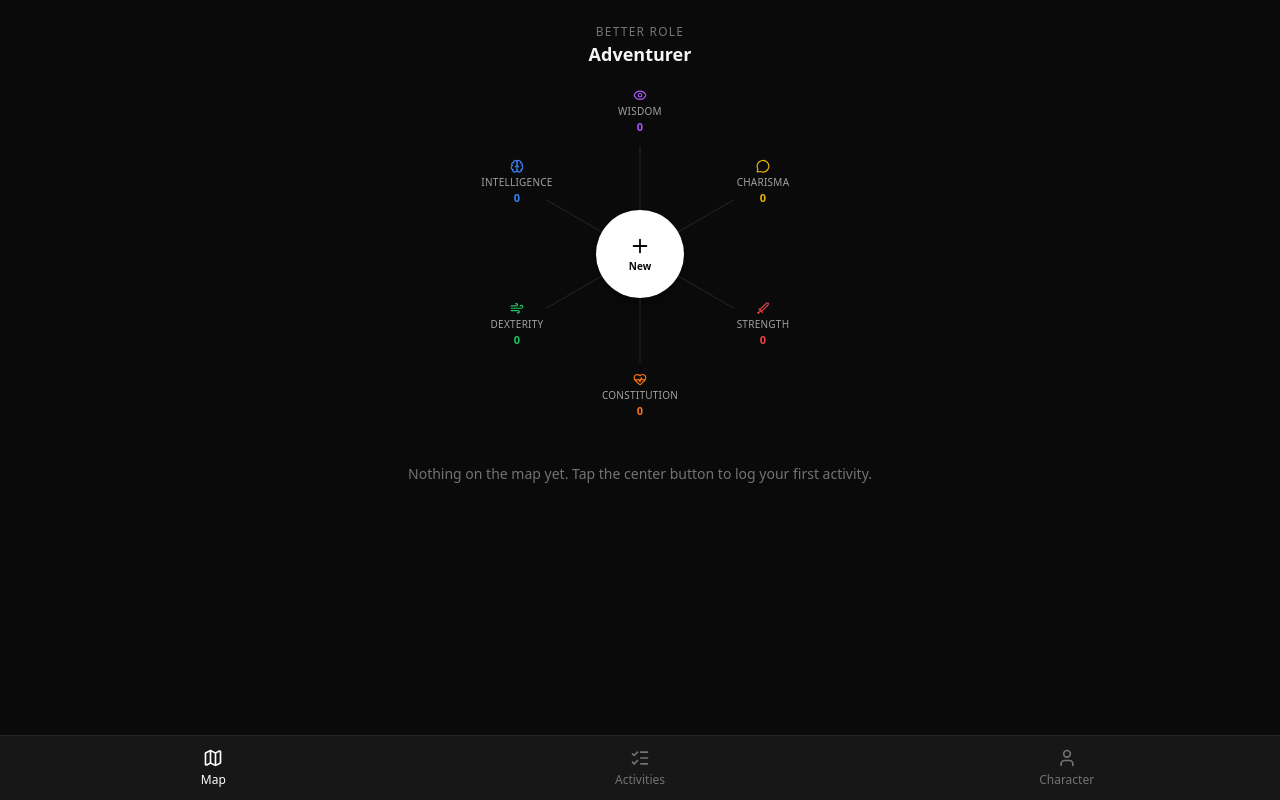
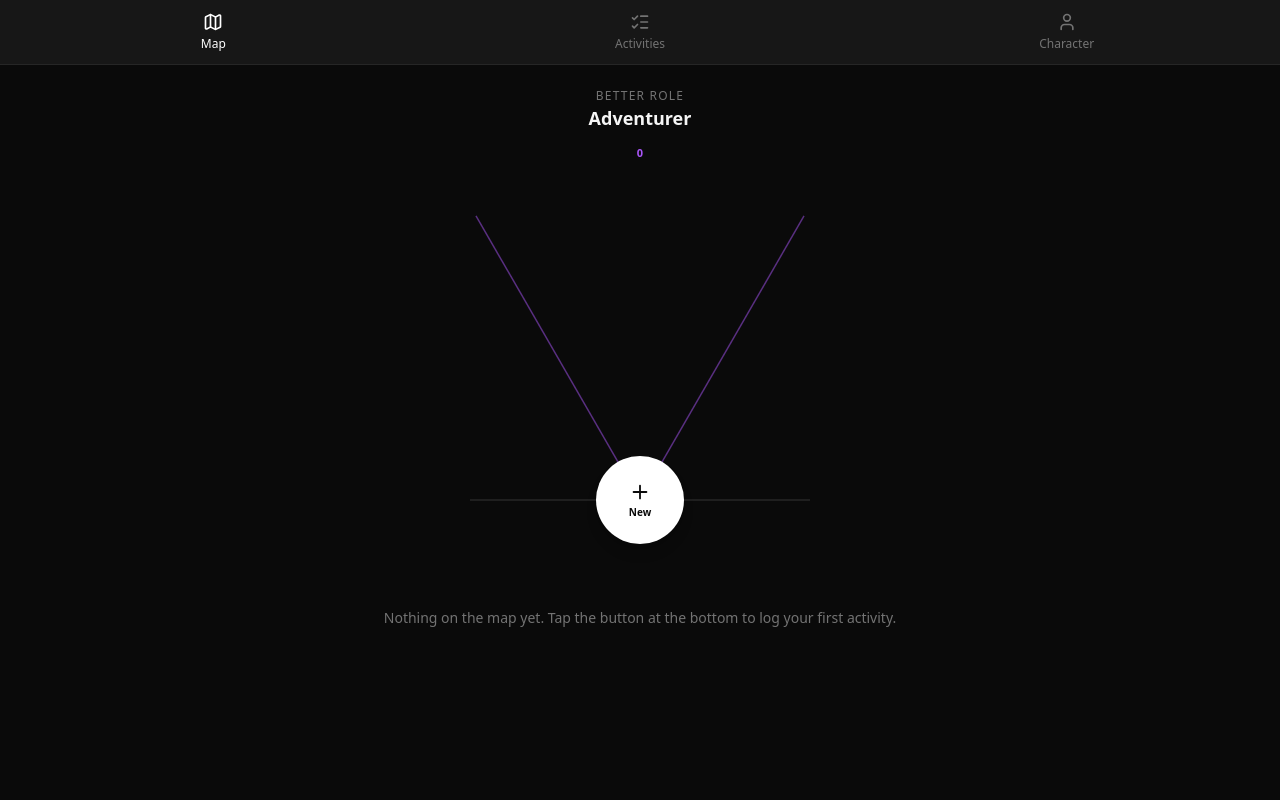
Before and after one commit to CutelilCucumber/better-role, a React (Vite) app: page / in a window 1280 px wide. Built offline with nearby package versions, Linux system fonts and the light colour scheme.

Commit message:
add drag support fr dial, move navbar

```diff
--- a/src/App.jsx
+++ b/src/App.jsx
@@ -5,7 +5,7 @@ import { EMPTY_STATE, ATTR_MAP } from "./constants";
 import { loadState, saveState } from "./utils/storage";
 import { activityStats, uid } from "./utils/helpers";
 
-import { BottomNav, Toast } from "./components";
+import { TopNav, Toast } from "./components";
 import { MapScreen, ActivitiesScreen, ActivityDetail, CharacterScreen } from "./pages";
 import { NewActivityModal, RecordSessionModal, PersonalBestToast } from "./modals";
 
@@ -264,7 +264,9 @@ export default function App() {
       className="w-full min-h-screen bg-neutral-950 text-neutral-100 flex flex-col"
       style={{ fontFamily: "system-ui, sans-serif" }}
     >
-      <div className="flex-1 overflow-y-auto pb-20">
+      <TopNav />
+
+      <div className="flex-1 overflow-y-auto pt-16">
         <AppRoutes
           state={state}
           showNewActivity={showNewActivity}
@@ -295,8 +297,6 @@ export default function App() {
           }}
         />
       </div>
-
-      <BottomNav />
 
       {showNewActivity && (
         <NewActivityModal
--- a/src/components/BottomNav.jsx
+++ b/src/components/TopNav.jsx
@@ -8,9 +8,9 @@ const ITEMS = [
   { path: "/character", label: "Character", icon: User },
 ];
 
-export default function BottomNav() {
+export default function TopNav() {
   return (
-    <div className="fixed bottom-0 left-0 right-0 bg-neutral-900 border-t border-neutral-800 flex z-40">
+    <div className="fixed top-0 left-0 right-0 bg-neutral-900 border-b border-neutral-800 flex z-40">
       {ITEMS.map(({ path, label, icon: Icon }) => (
         <NavLink
           key={path}
--- a/src/components/index.js
+++ b/src/components/index.js
@@ -1,4 +1,4 @@
-export { default as BottomNav } from "./BottomNav";
+export { default as TopNav } from "./TopNav";
 export { default as StatCard } from "./StatCard";
 export { default as Field } from "./Field";
 export { default as ModalShell } from "./ModalShell";
--- a/src/pages/MapScreen.jsx
+++ b/src/pages/MapScreen.jsx
@@ -1,12 +1,59 @@
-import React, { useMemo } from "react";
+import React, { useMemo, useState, useEffect, useCallback } from "react";
 import { Plus } from "lucide-react";
 import { ATTRS } from "../constants";
 import { activityStats, nodeRadius } from "../utils/helpers";
 
+const BUTTON_RADIUS = 44;
+const BOTTOM_MARGIN = 24;
+const TOP_MARGIN = 24;
+
+function angleFromHub(clientX, clientY, containerRect, hubX, hubY) {
+  const x = clientX - containerRect.left - hubX;
+  const y = clientY - containerRect.top - hubY;
+  return (Math.atan2(y, x) * 180) / Math.PI;
+}
+
+function snapRotation(rotation) {
+  return Math.round(rotation / 60) * 60;
+}
+
+function getAngleDiffFromTop(attrAngle, rotation) {
+  const effective = ((attrAngle + rotation) % 360 + 360) % 360;
+  const target = 270;
+  let diff = Math.abs(effective - target);
+  if (diff > 180) diff = 360 - diff;
+  return diff;
+}
+
+function getFocusedAttribute(rotation) {
+  let best = ATTRS[0];
+  let bestDiff = Infinity;
+  for (const attr of ATTRS) {
+    const diff = getAngleDiffFromTop(attr.angle, rotation);
+    if (diff < bestDiff) {
+      bestDiff = diff;
+      best = attr;
+    }
+  }
+  return best;
+}
+
 export default function MapScreen({ state, onOpenNew, onOpenActivity }) {
-  const size = 340;
-  const center = size / 2;
-  const baseRadius = 108;
+  const [rotation, setRotation] = useState(0);
+  const [dragging, setDragging] = useState(false);
+  const [viewportWidth, setViewportWidth] = useState(
+    typeof window !== "undefined" ? window.innerWidth : 1024
+  );
+  const [containerRect, setContainerRect] = useState(null);
+
+  useEffect(() => {
+    const handleResize = () => setViewportWidth(window.innerWidth);
+    window.addEventListener("resize", handleResize);
+    return () => window.removeEventListener("resize", handleResize);
+  }, []);
+
+  const isMobile = viewportWidth < 640;
+  const visibleHalfArc = isMobile ? 30 : 90;
 
   const nodesByAttr = useMemo(() => {
     const grouped = {};
@@ -20,6 +67,64 @@ export default function MapScreen({ state, onOpenNew, onOpenActivity }) {
     return grouped;
   }, [state.activities, state.sessions]);
 
+  const containerRef = useCallback((el) => {
+    if (el) setContainerRect(el.getBoundingClientRect());
+  }, []);
+
+  const handlePointerDown = useCallback(
+    (e) => {
+      if (!containerRect) return;
+      const startPointerAngle = angleFromHub(
+        e.clientX,
+        e.clientY,
+        containerRect,
+        containerRect.width / 2,
+        containerRect.height - BUTTON_RADIUS - BOTTOM_MARGIN
+      );
+      e.target.setPointerCapture(e.pointerId);
+      setDragging(true);
+      e.currentTarget.dataset.startPointerAngle = startPointerAngle;
+      e.currentTarget.dataset.startRotation = rotation;
+    },
+    [containerRect, rotation]
+  );
+
+  const handlePointerMove = useCallback(
+    (e) => {
+      if (!dragging || !containerRect) return;
+      const startPointerAngle = Number(e.currentTarget.dataset.startPointerAngle);
+      const startRotation = Number(e.currentTarget.dataset.startRotation);
+      const currentPointerAngle = angleFromHub(
+        e.clientX,
+        e.clientY,
+        containerRect,
+        containerRect.width / 2,
+        containerRect.height - BUTTON_RADIUS - BOTTOM_MARGIN
+      );
+      const delta = currentPointerAngle - startPointerAngle;
+      setRotation(startRotation + delta);
+    },
+    [dragging, containerRect]
+  );
+
+  const handlePointerUp = useCallback(() => {
+    if (!dragging) return;
+    setDragging(false);
+    setRotation(snapRotation(rotation));
+  }, [dragging, rotation]);
+
+  const handlePointerLeave = useCallback(() => {
+    if (!dragging) return;
+    setDragging(false);
+    setRotation(snapRotation(rotation));
+  }, [dragging, rotation]);
+
+  const focused = getFocusedAttribute(rotation);
+
+  const hubX = containerRect ? containerRect.width / 2 : 170;
+  const hubY = containerRect ? containerRect.height - BUTTON_RADIUS - BOTTOM_MARGIN : 340 - BUTTON_RADIUS - BOTTOM_MARGIN;
+  const dialRadius = hubY - TOP_MARGIN;
+
   return (
     <div className="px-4 pt-6">
       <div className="text-center mb-4">
@@ -27,51 +132,73 @@ export default function MapScreen({ state, onOpenNew, onOpenActivity }) {
         <div className="text-lg font-semibold">{state.user.name}</div>
       </div>
 
-      <div className="relative mx-auto" style={{ width: size, height: size }}>
-        {/* attribute labels + spokes */}
+      <div
+        ref={containerRef}
+        className="relative mx-auto overflow-hidden"
+        style={{ width: "100%", maxWidth: 340, minHeight: 420 }}
+        onPointerDown={handlePointerDown}
+        onPointerMove={handlePointerMove}
+        onPointerUp={handlePointerUp}
+        onPointerLeave={handlePointerLeave}
+        onPointerCancel={handlePointerUp}
+      >
         {ATTRS.map((attr) => {
-          const rad = (attr.angle * Math.PI) / 180;
-          const lx = center + Math.cos(rad) * (baseRadius + 34);
-          const ly = center + Math.sin(rad) * (baseRadius + 34);
+          const effectiveAngle = attr.angle + rotation;
+          const diff = getAngleDiffFromTop(attr.angle, rotation);
+          const isFocused = attr.key === focused.key;
+          const isVisible = diff <= visibleHalfArc;
+
+          if (!isVisible) return null;
+
+          const rad = (effectiveAngle * Math.PI) / 180;
+          const labelRadius = dialRadius + 34;
+          const lx = hubX + Math.cos(rad) * labelRadius;
+          const ly = hubY + Math.sin(rad) * labelRadius;
           const attrVal = state.attributes[attr.key] || 0;
+
+          const labelColor = isFocused ? attr.color : "#525252";
+          const iconColor = isFocused ? attr.color : "#525252";
+          const valueColor = isFocused ? attr.color : "#525252";
+
           return (
             <div key={attr.key}>
-              <svg className="absolute top-0 left-0 pointer-events-none" width={size} height={size}>
-                <line
-                  x1={center}
-                  y1={center}
-                  x2={center + Math.cos(rad) * baseRadius}
-                  y2={center + Math.sin(rad) * baseRadius}
-                  stroke="#262626"
-                  strokeWidth="1"
-                />
-              </svg>
               <div
                 className="absolute flex flex-col items-center text-center"
                 style={{ left: lx, top: ly, transform: "translate(-50%,-50%)", width: 70 }}
               >
-                <attr.icon size={14} color={attr.color} />
+                <attr.icon size={14} color={iconColor} />
                 <div className="text-[10px] uppercase tracking-wide text-neutral-400 mt-0.5">{attr.label}</div>
-                <div className="text-[11px] font-semibold" style={{ color: attr.color }}>{attrVal}</div>
+                <div className="text-[11px] font-semibold" style={{ color: valueColor }}>{attrVal}</div>
               </div>
             </div>
           );
         })}
 
-        {/* activity nodes */}
         {ATTRS.map((attr) => {
+          const effectiveAngle = attr.angle + rotation;
+          const diff = getAngleDiffFromTop(attr.angle, rotation);
+          const isFocused = attr.key === focused.key;
+          const isVisible = diff <= visibleHalfArc;
+
+          if (!isVisible) return null;
+
           const nodes = nodesByAttr[attr.key];
-          const spread = 26; // degrees spread among siblings
+          const spread = 26;
           return nodes.map((n, i) => {
             const offset =
               nodes.length > 1
                 ? (i - (nodes.length - 1) / 2) * (spread / Math.max(nodes.length - 1, 1))
                 : 0;
-            const nodeAngle = ((attr.angle + offset) * Math.PI) / 180;
-            const dist = baseRadius * 0.68;
-            const nx = center + Math.cos(nodeAngle) * dist;
-            const ny = center + Math.sin(nodeAngle) * dist;
+            const nodeAngle = ((attr.angle + offset + rotation) * Math.PI) / 180;
+            const dist = dialRadius * 0.68;
+            const nx = hubX + Math.cos(nodeAngle) * dist;
+            const ny = hubY + Math.sin(nodeAngle) * dist;
             const r = nodeRadius(n.stats.sessionCount);
+
+            const bgColor = isFocused ? `${attr.color}33` : "#26262633";
+            const borderColor = isFocused ? attr.color : "#525252";
+            const textColor = isFocused ? "#f5f5f5" : "#737373";
+
             return (
               <button
                 key={n.activity.id}
@@ -83,22 +210,66 @@ export default function MapScreen({ state, onOpenNew, onOpenActivity }) {
                   width: r * 2,
                   height: r * 2,
                   transform: "translate(-50%,-50%)",
-                  background: `${attr.color}33`,
-                  border: `1.5px solid ${attr.color}`,
-                  color: "#f5f5f5",
+                  background: bgColor,
+                  border: `1.5px solid ${borderColor}`,
+                  color: textColor,
                 }}
               >
-                {n.activity.name.length > 10 ? n.activity.name.slice(0, 9) + "…" : n.activity.name}
+                {isFocused && (n.activity.name.length > 10 ? n.activity.name.slice(0, 9) + "…" : n.activity.name)}
               </button>
             );
           });
         })}
 
-        {/* center button */}
+        <svg
+          className="absolute top-0 left-0 pointer-events-none"
+          style={{ width: "100%", height: "100%" }}
+        >
+          {ATTRS.map((attr, idx) => {
+            const dividerAngle = attr.angle + 30 + rotation;
+            const rad = (dividerAngle * Math.PI) / 180;
+            const x2 = hubX + Math.cos(rad) * dialRadius;
+            const y2 = hubY + Math.sin(rad) * dialRadius;
+
+            const prevAttr = attr;
+            const nextAttr = ATTRS[(idx + 1) % ATTRS.length];
+            const prevDiff = getAngleDiffFromTop(prevAttr.angle, rotation);
+            const nextDiff = getAngleDiffFromTop(nextAttr.angle, rotation);
+            const prevVisible = prevDiff <= visibleHalfArc;
+            const nextVisible = nextDiff <= visibleHalfArc;
+
+            if (!prevVisible && !nextVisible) return null;
+
+            const isFlankingFocused =
+              (prevAttr.key === focused.key || nextAttr.key === focused.key) &&
+              (prevVisible || nextVisible);
+
+            const strokeColor = isFlankingFocused ? `${focused.color}80` : "#262626";
+
+            return (
+              <line
+                key={attr.key}
+                x1={hubX}
+                y1={hubY}
+                x2={x2}
+                y2={y2}
+                stroke={strokeColor}
+                strokeWidth="1.5"
+              />
+            );
+          })}
+        </svg>
+
         <button
           onClick={onOpenNew}
-          className="absolute rounded-full bg-white text-neutral-950 flex flex-col items-center justify-center font-semibold shadow-lg"
-          style={{ left: center, top: center, width: 88, height: 88, transform: "translate(-50%,-50%)" }}
+          className="absolute rounded-full bg-white text-neutral-950 flex flex-col items-center justify-center font-semibold shadow-lg z-10"
+          style={{
+            left: hubX,
+            top: hubY,
+            width: BUTTON_RADIUS * 2,
+            height: BUTTON_RADIUS * 2,
+            transform: "translate(-50%,-50%)",
+          }}
         >
           <Plus size={22} />
           <span className="text-[10px] mt-0.5">New</span>
@@ -107,7 +278,7 @@ export default function MapScreen({ state, onOpenNew, onOpenActivity }) {
 
       {!state.activities.some((a) => activityStats(a, state.sessions).sessionCount > 0) && (
         <div className="text-center text-neutral-500 text-sm mt-10 px-6">
-          Nothing on the map yet. Tap the center button to log your first activity.
+          Nothing on the map yet. Tap the button at the bottom to log your first activity.
         </div>
       )}
     </div>
```
Also changed, not shown: 1 other file (tests, documents, lock files or other folders).
